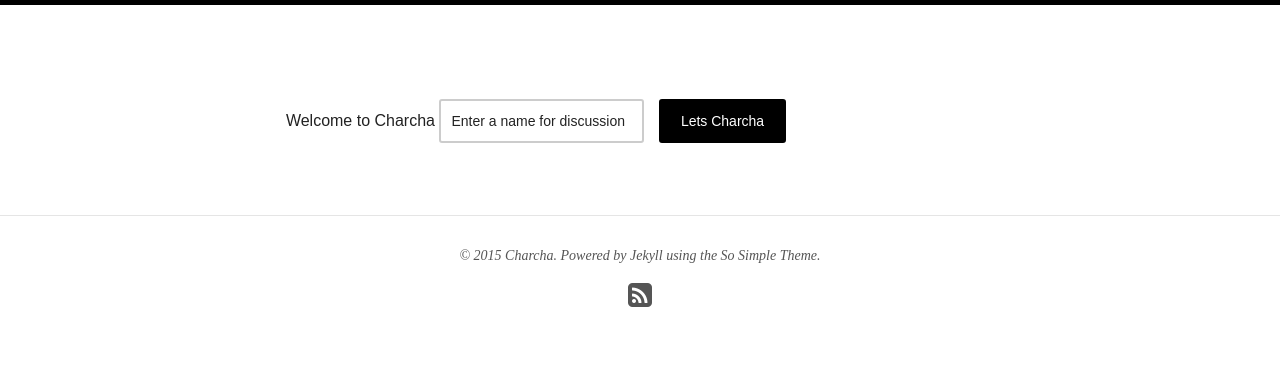
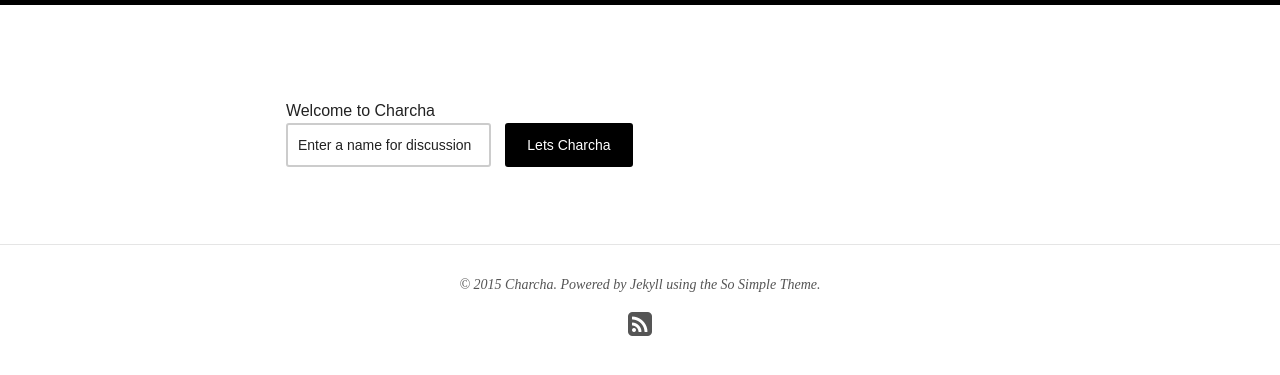
Before and after one commit to charcha/charcha.github.io, a Jekyll site: the page built from index.html, in a window 1280 px wide. Shown: the top 375 px of the page. Built offline with Jekyll 4.4.1, drawn with Linux system fonts in a browser that asks for light colours; nearby versions of some CDN libraries.

Commit message:
home page getting up things

```diff
--- a/index.html
+++ b/index.html
@@ -6,6 +6,7 @@ search_omit: true
 ---
 
 Welcome to Charcha
-
-<input type="text" value="Enter a name for discussion" id="goog-wm-qt" />
+<form>
+<input type="text" value="Enter a name for discussion" id="goog-wm-qt" /><br />
 <input type="submit" value="Lets Charcha" id="goog-wm-sb" />
+</form>
```
